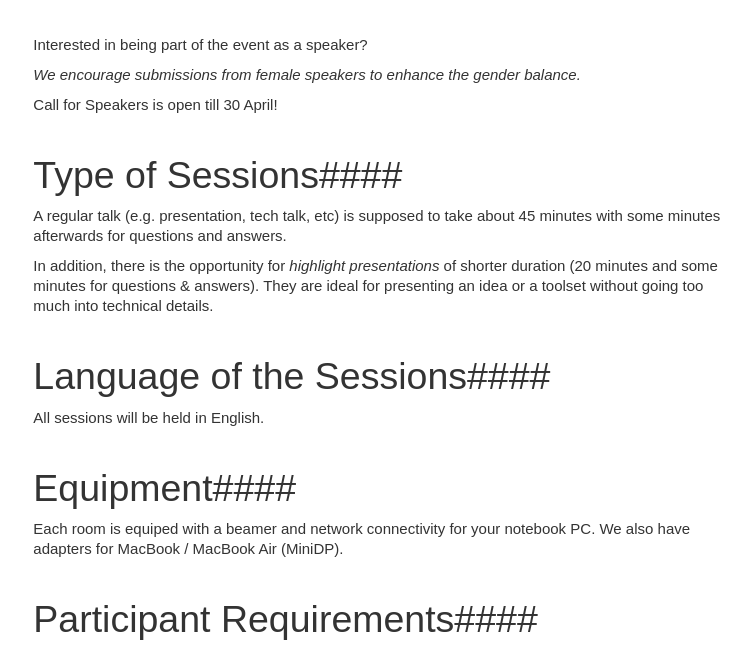
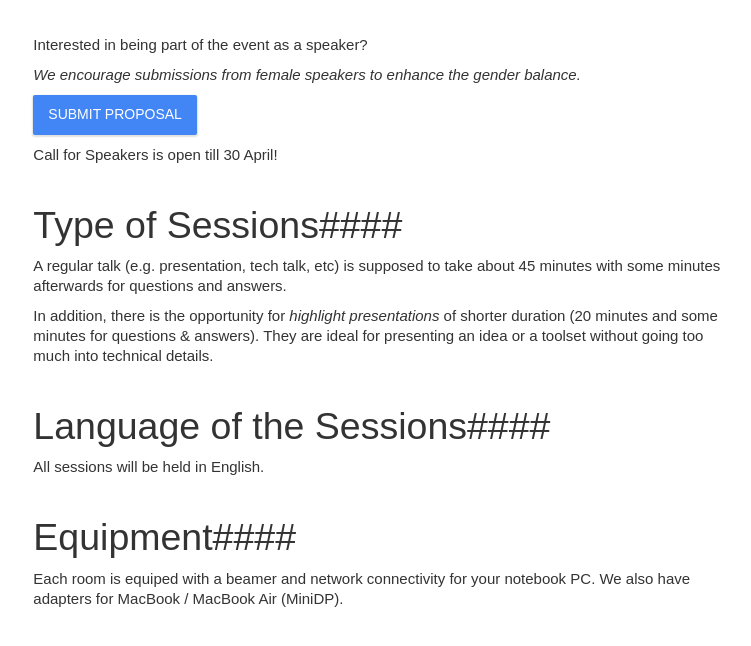
Before and after one commit to DevFestVienna/devfest-at-site, a Jekyll site: the page built from call.md, in a window 1280 px wide and 900 px high, cut to the strip 254-900 px from the top of the window. Shown: the whole strip, without its empty margins (195-946 px from the left). Built offline with Jekyll 4.4.1, drawn with Linux system fonts in a browser that asks for light colours; nearby versions of some CDN libraries; comment, search, counter and statistics services are not loaded.

Commit message:
added call form

```diff
--- a/call.md
+++ b/call.md
@@ -8,6 +8,8 @@ isStaticPost: true
 Interested in being part of the event as a speaker?
 
 _We encourage submissions from female speakers to enhance the gender balance._
+
+<a href="http://goo.gl/forms/g9t3ICMaAG" class="btn btn-primary waves-effect waves-button waves-light waves-float" target="_blank">Submit Proposal</a>
 
 **Call for Speakers is open till 30 April!**
 
```
